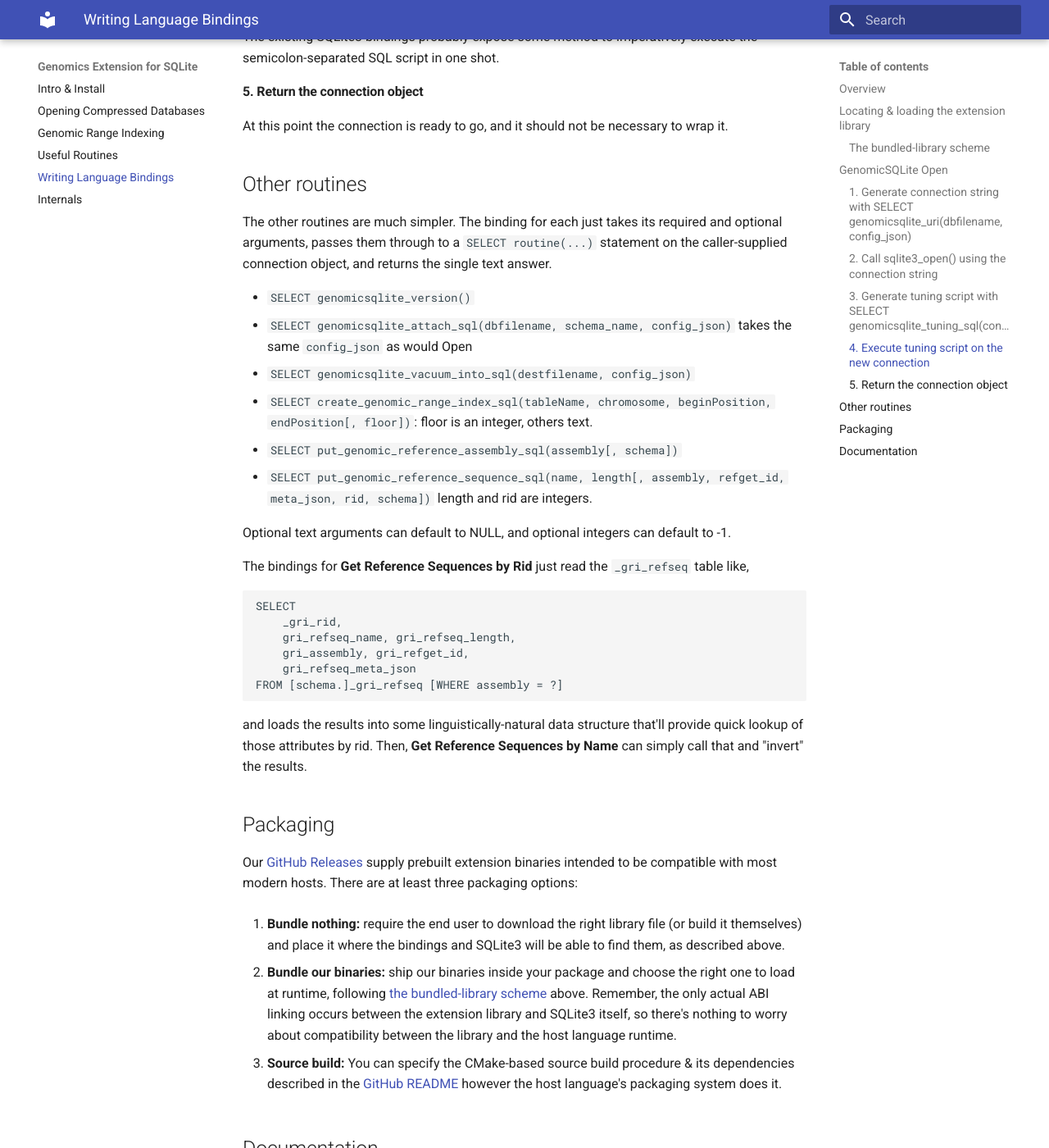
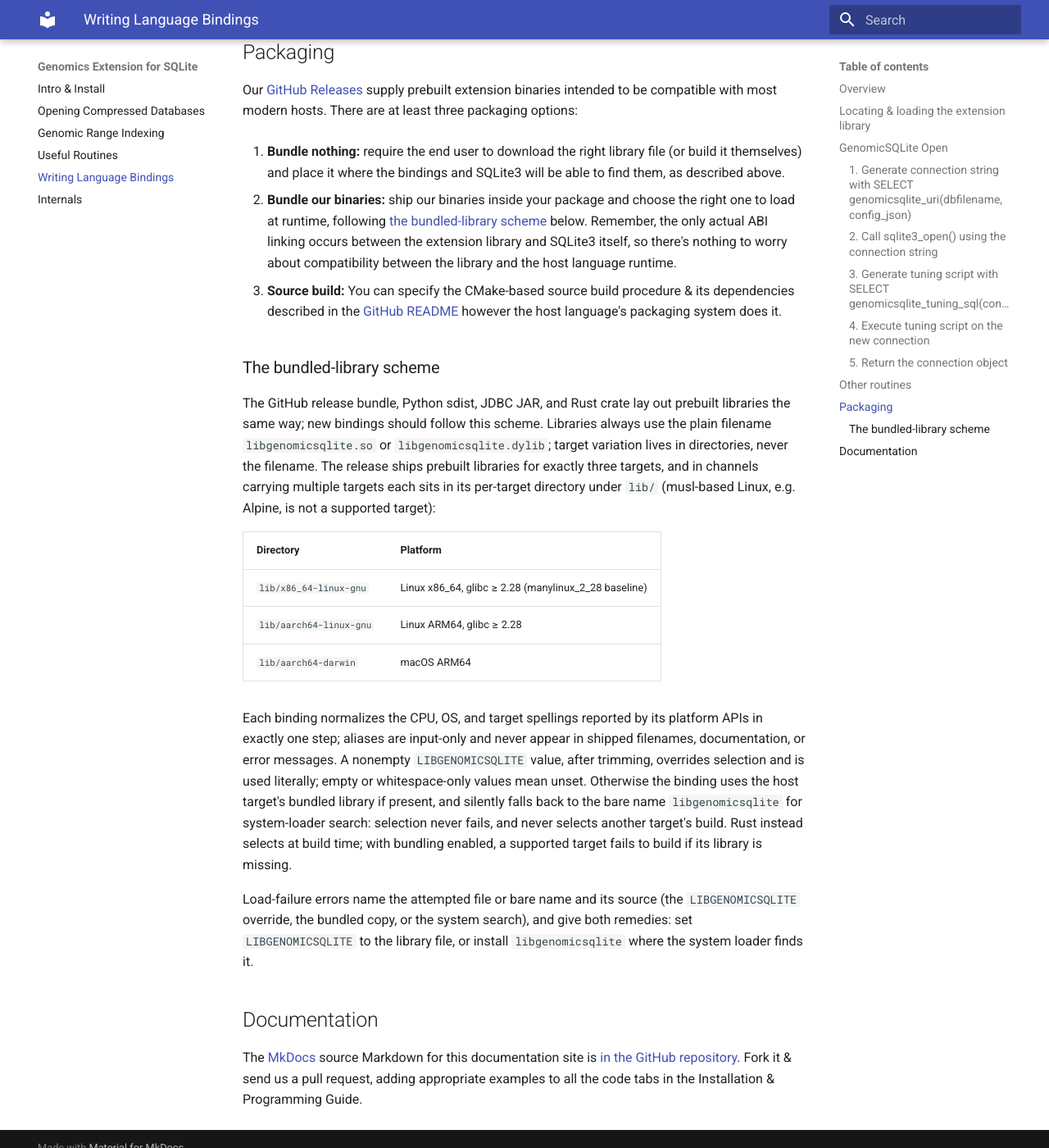
Before and after one commit to mlin/GenomicSQLite, an MkDocs documentation site: the page built from docs/bindings.md, in a window 1280 px wide and 1400 px high, scrolled down 3210 px. Shown: the whole window at 82% size. Built offline with MkDocs 1.6.1 and Material for MkDocs 9.7.7, drawn with Linux system fonts in a browser that asks for light colours; some of the changed text lies outside the part shown.

Commit message:
Move the bundled-library scheme into Packaging and trim it

```diff
--- a/docs/bindings.md
+++ b/docs/bindings.md
@@ -114,9 +89,23 @@
 
 1. **Bundle nothing:** require the end user to download the right library file (or build it themselves) and place it where the bindings and SQLite3 will be able to find them, as described above.
 
-2. **Bundle our binaries:** ship our binaries inside your package and choose the right one to load at runtime, following [the bundled-library scheme](#the-bundled-library-scheme) above. Remember, the only actual ABI linking occurs between the extension library and SQLite3 itself, so there's nothing to worry about compatibility between the library and the host language runtime.
+2. **Bundle our binaries:** ship our binaries inside your package and choose the right one to load at runtime, following [the bundled-library scheme](#the-bundled-library-scheme) below. Remember, the only actual ABI linking occurs between the extension library and SQLite3 itself, so there's nothing to worry about compatibility between the library and the host language runtime.
 
 3. **Source build:** You can specify the CMake-based source build procedure & its dependencies described in the [GitHub README](https://github.com/mlin/GenomicSQLite) however the host language's packaging system does it.
+
+### The bundled-library scheme
+
+The GitHub release bundle, Python sdist, JDBC JAR, and Rust crate lay out prebuilt libraries the same way; new bindings should follow this scheme. Libraries always use the plain filename `libgenomicsqlite.so` or `libgenomicsqlite.dylib`; target variation lives in directories, never the filename. The release ships prebuilt libraries for exactly three targets, and in channels carrying multiple targets each sits in its per-target directory under `lib/` (musl-based Linux, e.g. Alpine, is not a supported target):
+
+| Directory | Platform |
+|---|---|
+| `lib/x86_64-linux-gnu` | Linux x86_64, glibc ≥ 2.28 (manylinux_2_28 baseline) |
+| `lib/aarch64-linux-gnu` | Linux ARM64, glibc ≥ 2.28 |
+| `lib/aarch64-darwin` | macOS ARM64 |
+
+Each binding normalizes the CPU, OS, and target spellings reported by its platform APIs in exactly one step; aliases are input-only and never appear in shipped filenames, documentation, or error messages. A nonempty `LIBGENOMICSQLITE` value, after trimming, overrides selection and is used literally; empty or whitespace-only values mean unset. Otherwise the binding uses the host target's bundled library if present, and silently falls back to the bare name `libgenomicsqlite` for system-loader search: selection never fails, and never selects another target's build. Rust instead selects at build time; with bundling enabled, a supported target fails to build if its library is missing.
+
+Load-failure errors name the attempted file or bare name and its source (the `LIBGENOMICSQLITE` override, the bundled copy, or the system search), and give both remedies: set `LIBGENOMICSQLITE` to the library file, or install `libgenomicsqlite` where the system loader finds it.
 
 ## Documentation
 
```
Also changed, not shown: other parts of docs/bindings.md (+0 -25 lines).
